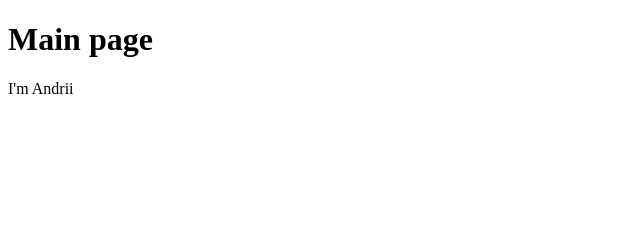
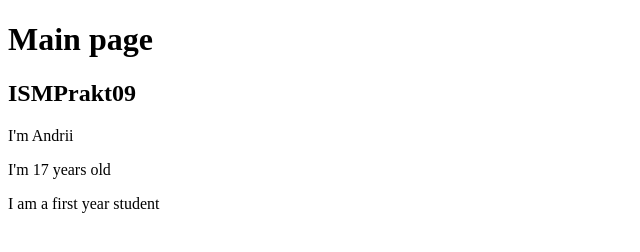
Before and after one commit to AndriiLatash/ISMPrakt09, a plain HTML site: page index.html in a window 1280 px wide. Shown: the whole page, without its empty margins (0-640 px from the left). Drawn offline with Linux system fonts and the light colour scheme.

Commit message:
Created branch text

```diff
--- a/index.html
+++ b/index.html
@@ -6,6 +6,9 @@
 </head>
 <body>
 <h1>Main page</h1>
-<p>I'm Andrii</p>
+<h2>ISMPrakt09</h2>
+    <p>I'm Andrii</p>
+<p>I'm 17 years old</p>
+<p>I am a first year student</p>
 </body>
 </html>
```
